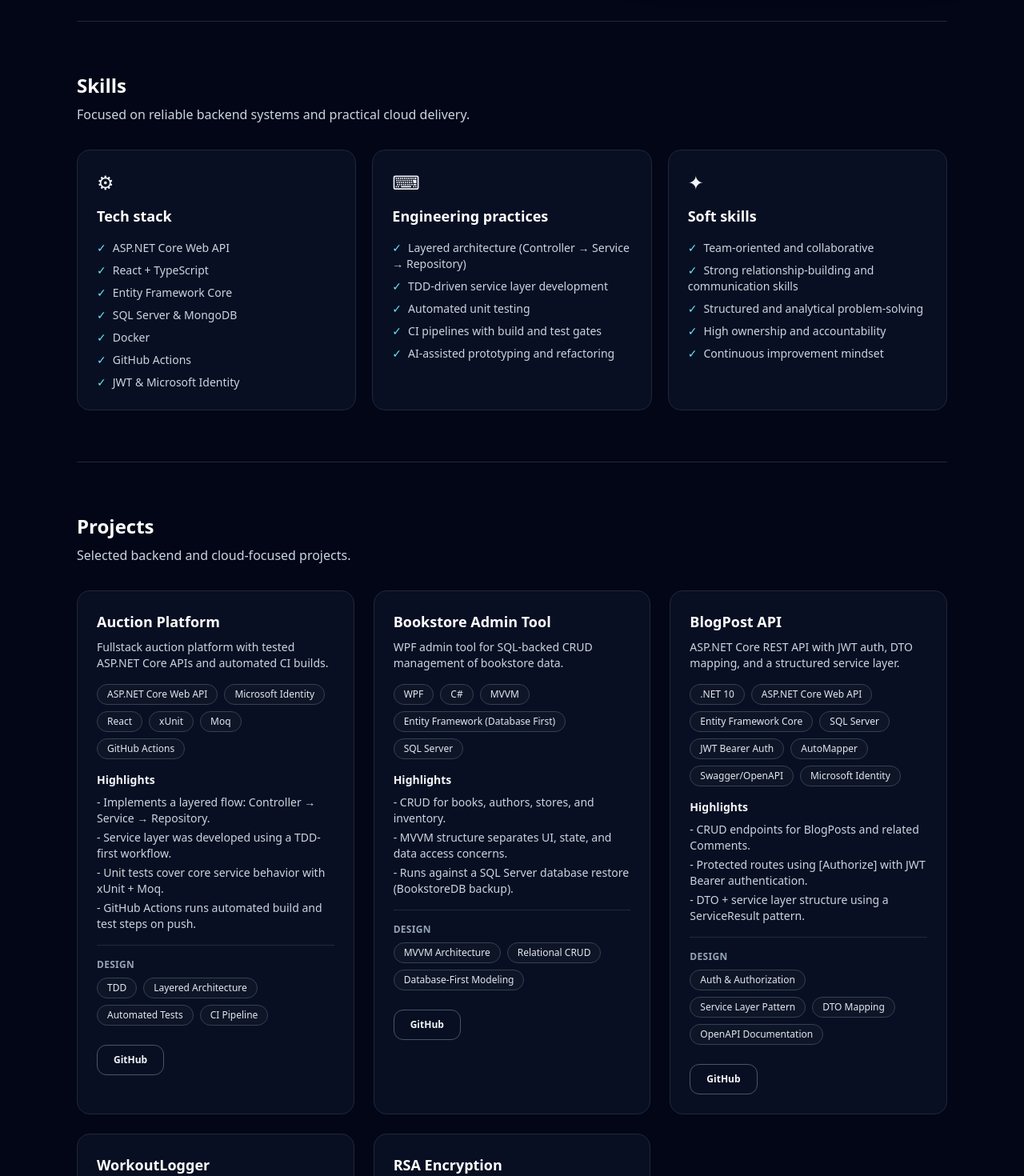
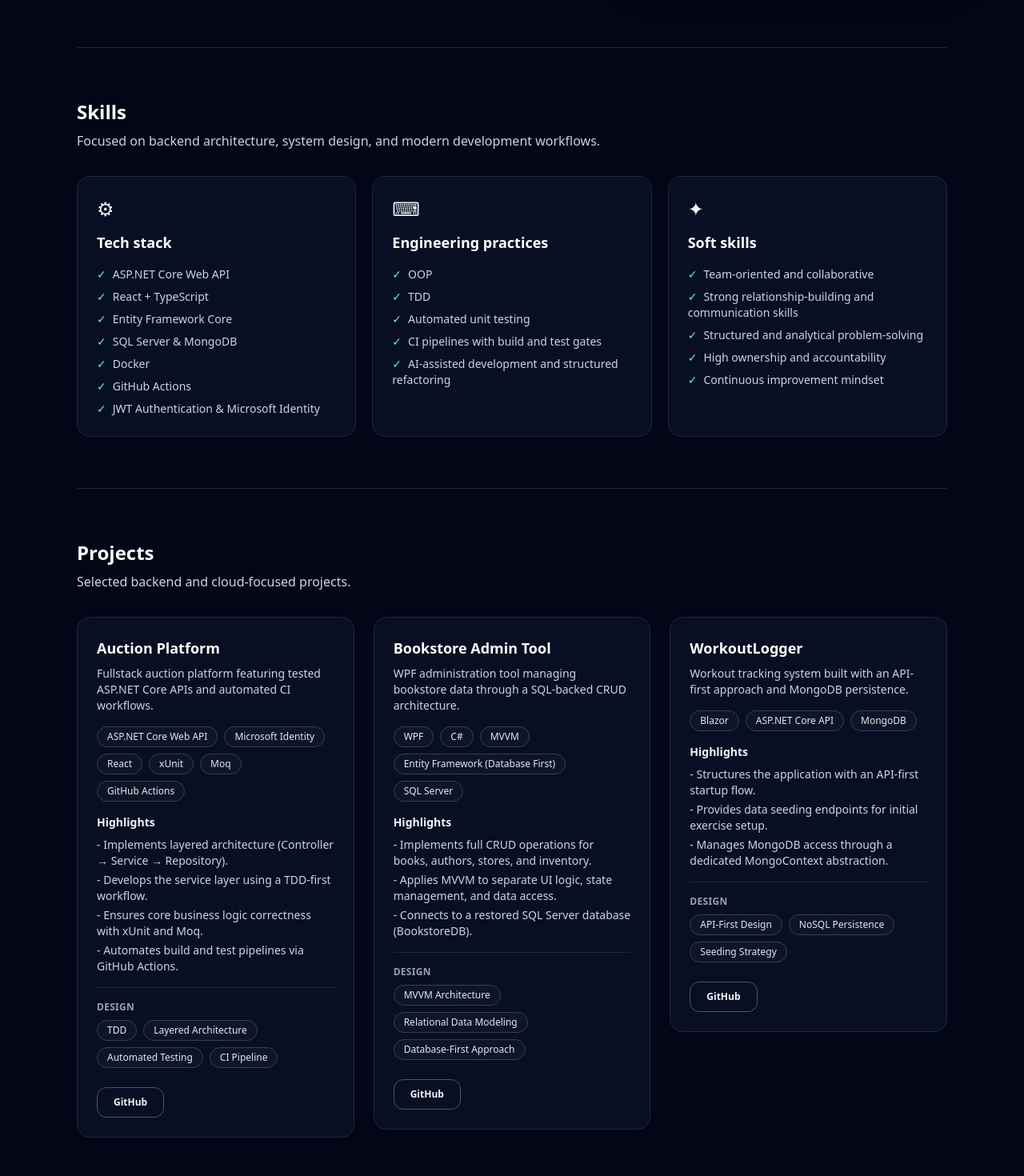
Before and after one commit to danirank/portfolio-daniel-rank, a React (Vite) app in the folder MyPortfolio/: page / in a window 1280 px wide. Shown: the part 520-1990 px from the top of the page at 80% size. Built offline with nearby package versions, Linux system fonts and the light colour scheme.

Commit message:
Updated scroll on projects and text formatting

```diff
--- a/MyPortfolio/src/components/sections/Projects.tsx
+++ b/MyPortfolio/src/components/sections/Projects.tsx
@@ -13,9 +13,13 @@ export function ProjectsSection() {
         Selected backend and cloud-focused projects.
       </p>
 
-      <div className="mt-8 grid gap-6 lg:grid-cols-3">
+      <div className="mt-8 overflow-x-auto pb-2">
+        <div className="flex gap-6 snap-x snap-mandatory">
           {projects.map((project) => (
-          <Card key={project.title} className="flex h-full flex-col">
+            <Card
+              key={project.title}
+              className="flex h-full min-w-[85%] snap-start flex-col sm:min-w-[70%] lg:min-w-[calc((100%-3rem)/3)]"
+            >
               <h3 className="text-lg font-semibold text-white">{project.title}</h3>
               <p className="mt-2 text-sm text-slate-300">{project.summary}</p>
 
@@ -49,7 +53,13 @@ export function ProjectsSection() {
 
               <div className="mt-6 flex gap-3">
                 {hasRealUrl(project.githubUrl) && (
-                <Button href={project.githubUrl} variant="secondary" className="px-4 py-2 text-xs">
+                  <Button
+                    href={project.githubUrl}
+                    variant="secondary"
+                    className="px-4 py-2 text-xs"
+                    target="_blank"
+                    rel="noreferrer"
+                  >
                     GitHub
                   </Button>
                 )}
@@ -62,6 +72,7 @@ export function ProjectsSection() {
             </Card>
           ))}
         </div>
+      </div>
     </section>
   )
 }
--- a/MyPortfolio/src/components/sections/Skills.tsx
+++ b/MyPortfolio/src/components/sections/Skills.tsx
@@ -6,7 +6,7 @@ export function SkillsSection() {
     <section id="skills" className="border-b border-slate-800 py-16">
       <h2 className="text-2xl font-semibold text-white">Skills</h2>
       <p className="mt-2 text-slate-300">
-        Focused on reliable backend systems and practical cloud delivery.
+        Focused on backend architecture, system design, and modern development workflows.
       </p>
 
       <div className="mt-8 grid gap-5 md:grid-cols-3">
--- a/MyPortfolio/src/components/ui/Button.tsx
+++ b/MyPortfolio/src/components/ui/Button.tsx
@@ -7,6 +7,8 @@ type ButtonProps = {
   variant?: ButtonVariant
   href?: string
   className?: string
+  target?: string
+  rel?: string
 } & ButtonHTMLAttributes<HTMLButtonElement>
 
 const variantClasses: Record<ButtonVariant, string> = {
@@ -23,13 +25,15 @@ export function Button({
   variant = 'primary',
   href,
   className = '',
+  target,
+  rel,
   ...props
 }: ButtonProps) {
   const classes = `${baseClasses} ${variantClasses[variant]} ${className}`
 
   if (href) {
     return (
-      <a className={classes} href={href}>
+      <a className={classes} href={href} target={target} rel={rel}>
         {children}
       </a>
     )
--- a/MyPortfolio/src/data/projects.ts
+++ b/MyPortfolio/src/data/projects.ts
@@ -11,76 +11,97 @@ export type Project = {
 export const projects: Project[] = [
   {
     title: 'Auction Platform',
-    summary: 'Fullstack auction platform with tested ASP.NET Core APIs and automated CI builds.',
-    tech: ['ASP.NET Core Web API', 'Microsoft Identity', 'React', 'xUnit', 'Moq', 'GitHub Actions'],
+    summary:
+      'Fullstack auction platform featuring tested ASP.NET Core APIs and automated CI workflows.',
+    tech: [
+      'ASP.NET Core Web API',
+      'Microsoft Identity',
+      'React',
+      'xUnit',
+      'Moq',
+      'GitHub Actions',
+    ],
     highlights: [
-      'Implements a layered flow: Controller → Service → Repository.',
-      'Service layer was developed using a TDD-first workflow.',
-      'Unit tests cover core service behavior with xUnit + Moq.',
-      'GitHub Actions runs automated build and test steps on push.',
+      'Implements layered architecture (Controller → Service → Repository).',
+      'Develops the service layer using a TDD-first workflow.',
+      'Ensures core business logic correctness with xUnit and Moq.',
+      'Automates build and test pipelines via GitHub Actions.',
     ],
     githubUrl: 'https://github.com/danirank/AuctionPlatform',
-    proofBadges: ['TDD', 'Layered Architecture', 'Automated Tests', 'CI Pipeline'],
+    proofBadges: ['TDD', 'Layered Architecture', 'Automated Testing', 'CI Pipeline'],
   },
 
   {
     title: 'Bookstore Admin Tool',
-    summary: 'WPF admin tool for SQL-backed CRUD management of bookstore data.',
-    tech: ['WPF', 'C#', 'MVVM', 'Entity Framework (Database First)', 'SQL Server'],
+    summary:
+      'WPF administration tool managing bookstore data through a SQL-backed CRUD architecture.',
+    tech: [
+      'WPF',
+      'C#',
+      'MVVM',
+      'Entity Framework (Database First)',
+      'SQL Server',
+    ],
     highlights: [
-      'CRUD for books, authors, stores, and inventory.',
-      'MVVM structure separates UI, state, and data access concerns.',
-      'Runs against a SQL Server database restore (BookstoreDB backup).',
+      'Implements full CRUD operations for books, authors, stores, and inventory.',
+      'Applies MVVM to separate UI logic, state management, and data access.',
+      'Connects to a restored SQL Server database (BookstoreDB).',
     ],
-    githubUrl: 'https://github.com/danirank/BookstoreAdminWpfInlmning2',
-    proofBadges: ['MVVM Architecture', 'Relational CRUD', 'Database-First Modeling'],
+    githubUrl:
+      'https://github.com/danirank/BookstoreAdminWpfInlmning2',
+    proofBadges: [
+      'MVVM Architecture',
+      'Relational Data Modeling',
+      'Database-First Approach',
+    ],
   },
+  {
+    title: 'WorkoutLogger',
+    summary:
+      'Workout tracking system built with an API-first approach and MongoDB persistence.',
+    tech: ['Blazor', 'ASP.NET Core API', 'MongoDB'],
+    highlights: [
+      'Structures the application with an API-first startup flow.',
+      'Provides data seeding endpoints for initial exercise setup.',
+      'Manages MongoDB access through a dedicated MongoContext abstraction.',
+    ],
+    githubUrl: 'https://github.com/danirank/WorkoutLogger',
+    proofBadges: [
+      'API-First Design',
+      'NoSQL Persistence',
+      'Seeding Strategy',
+    ],
+  },
+
 
   {
     title: 'BlogPost API',
-    summary: 'ASP.NET Core REST API with JWT auth, DTO mapping, and a structured service layer.',
+    summary:
+      'ASP.NET Core REST API with JWT authentication, DTO mapping, and structured service-layer architecture.',
     tech: [
       '.NET 10',
       'ASP.NET Core Web API',
       'Entity Framework Core',
       'SQL Server',
-      'JWT Bearer Auth',
+      'JWT Bearer Authentication',
       'AutoMapper',
       'Swagger/OpenAPI',
       'Microsoft Identity',
     ],
     highlights: [
-      'CRUD endpoints for BlogPosts and related Comments.',
-      'Protected routes using [Authorize] with JWT Bearer authentication.',
-      'DTO + service layer structure using a ServiceResult pattern.',
+      'Implements CRUD endpoints for BlogPosts and related Comments.',
+      'Secures protected routes using JWT and [Authorize] policies.',
+      'Applies DTO mapping and a ServiceResult pattern for clean separation of concerns.',
     ],
     githubUrl: 'https://github.com/danirank/BlogPostApi',
-    proofBadges: ['Auth & Authorization', 'Service Layer Pattern', 'DTO Mapping', 'OpenAPI Documentation'],
+    proofBadges: [
+      'Authentication & Authorization',
+      'Service Layer Pattern',
+      'DTO Mapping',
+      'OpenAPI Documentation',
+    ],
   },
 
-  {
-    title: 'WorkoutLogger',
-    summary: 'Workout logging app with an API-first setup and MongoDB persistence.',
-    tech: ['Blazor', 'ASP.NET Core API', 'MongoDB'],
-    highlights: [
-      'Designed for API-first startup (API runs before the UI).',
-      'Includes a seeding endpoint to populate exercise data.',
-      'MongoDB connection is configured through a MongoContext abstraction.',
-    ],
-    githubUrl: 'https://github.com/danirank/WorkoutLogger',
-    proofBadges: ['API-First Workflow', 'NoSQL Persistence', 'Seeding & Bootstrapping'],
-  },
 
-  {
-    title: 'RSA Encryption',
-    summary: 'Educational project demonstrating RSA public/private key cryptography concepts.',
-    tech: ['C#', 'Cryptography', 'RSA'],
-    highlights: [
-      'Explains RSA key generation using large prime numbers.',
-      'Demonstrates public key encryption and private key decryption roles.',
-      'Covers signatures and secure communication at a conceptual level.',
-    ],
-    githubUrl: 'https://github.com/danirank/RSAkryptering',
-    proofBadges: ['Security Fundamentals', 'Public-Key Cryptography', 'Conceptual Documentation'],
-  },
+
 ]
--- a/MyPortfolio/src/data/skills.ts
+++ b/MyPortfolio/src/data/skills.ts
@@ -15,18 +15,18 @@ export const skillGroups: SkillGroup[] = [
       'SQL Server & MongoDB',
       'Docker',
       'GitHub Actions',
-      'JWT & Microsoft Identity',
+      'JWT Authentication & Microsoft Identity',
     ],
   },
   {
     title: 'Engineering practices',
     icon: '⌨',
     items: [
-      'Layered architecture (Controller → Service → Repository)',
-      'TDD-driven service layer development',
+      'OOP',
+      'TDD',
       'Automated unit testing',
       'CI pipelines with build and test gates',
-      'AI-assisted prototyping and refactoring',
+      'AI-assisted development and structured refactoring',
     ],
   },
   {
```
Also changed, not shown: MyPortfolio/src/components/sections/Hero.tsx (+28 -14 lines). Lines whose indentation alone changed are shown as unchanged.
